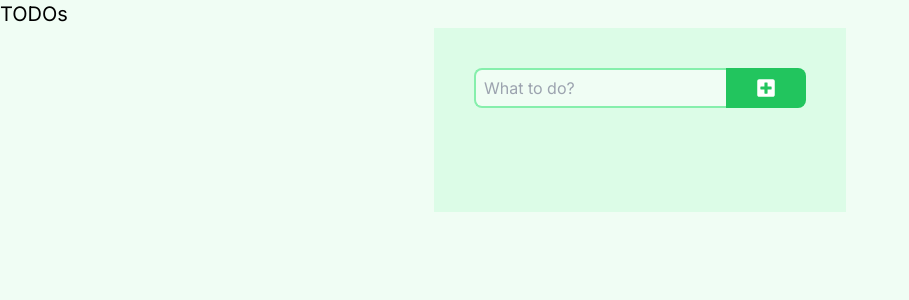
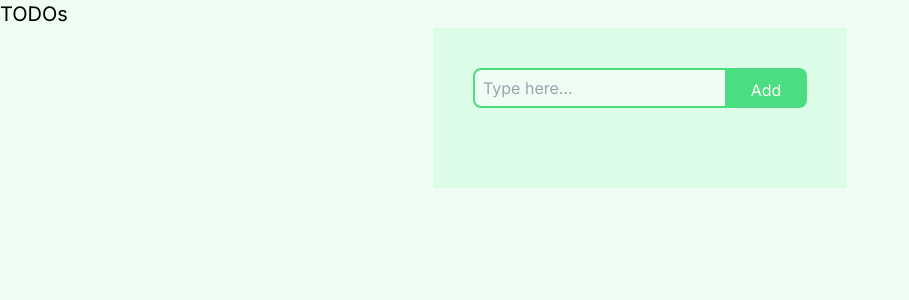
Before and after one commit to raiyan-takrim/todo, a Next.js app: page / in a window 1280 px wide. Shown: the top 300 px of the page, without its empty margins (0-909 px from the left). Built offline with nearby package versions, Linux system fonts and the light colour scheme.

Commit message:
Revert "Empty Insertion blocked with warnig text"
This reverts commit 19cfa440f25412a4f3ef23bf2dbb61f95858a180.

```diff
--- a/src/app/page.js
+++ b/src/app/page.js
@@ -1,15 +1,13 @@
 'use client'
 
 import Todo from "@/components/Todo";
-import clsx from "clsx";
 import { useState } from "react";
-import { FaPlusSquare } from "react-icons/fa";
 
 export default function Home() {
 
   const [todoTitle, setTodoTitle] = useState('');
   const [todos, setTodos] = useState([])
-  const [empty,setEmpty] = useState(false)
+
 
   // When user interacting with the input field
   const takeInput = (value)=> {
@@ -17,14 +15,9 @@ export default function Home() {
   }
 
   // When clicked the add button
-  const addTodo = (formData)=>{
-    if(formData.get('typingField')){
-      setTodos([...todos, todoTitle])
-      setTodoTitle('')
-      setEmpty(false)
-    }else{
-      setEmpty(true)
-    }
+  const addTodo = ()=>{
+    setTodos([...todos, todoTitle])
+    setTodoTitle('')
   }
 
   const editTodo = (target,value)=>{
@@ -41,20 +34,13 @@ export default function Home() {
     <main className="mx-auto h-screen container w-screen">
       <h1 className="text-xl">TODOs</h1>
       <div className="h-fit w-fit p-10 mx-auto bg-green-100">
-        <form action={addTodo} autoComplete="false">
-          <fieldset className="flex">
-            <input name="typingField" type="text" placeholder="What to do?"
-            onChange={(e)=>{takeInput(e.target.value)}}
-            value={todoTitle}
-            className="peer px-2 border-2 border-r-0 bg-green-50 border-green-300 h-10 rounded-l-lg" autoComplete='false'/>
-            <button
-            className="text-xl bg-green-500 h-10 w-20 p-1 rounded-r-lg text-white hover:bg-green-400"
-            ><FaPlusSquare className="mx-auto"/></button>
-          </fieldset>
-          <small className={clsx(
-            `flex-none text-red-300`,
-            empty? 'visible' : 'invisible'
-          )}>You're try to add an empty todo.</small>
+        <form action={addTodo} className="flex" autoComplete="false">
+          <input name="typingField" type="text" placeholder="Type here..."
+          onChange={(e)=>{takeInput(e.target.value)}}
+          value={todoTitle}
+          className="peer px-2 border-2 bg-green-50 border-green-400 h-10 rounded-l-lg" autoComplete='false' required/>
+          <button className="bg-green-400 h-10 w-20 p-2 rounded-r-lg text-white hover:bg-inherit border-2 border-l-0 border-green-400  hover:text-green-400 align-middle"
+          >Add</button>
         </form>
         <ul role="list" className="mt-10">
           { todos.length > 0 && todos.map((element,index)=>{
--- a/src/components/TodoDefaultPhase.js
+++ b/src/components/TodoDefaultPhase.js
@@ -6,7 +6,7 @@ export default function TodoDefaultPhase({deleteTodo,todoTitle,index, toggleEdit
             <input type="checkbox"
             className="peer"
             />
-            <li className="flex-1 peer-checked:line-through ml-4 peer-checked:text-neutral-500"><p>{todoTitle}</p></li>
+            <li className="flex-1 peer-checked:line-through ml-4 peer-checked:text-neutral-500">{todoTitle}</li>
             <button onClick={toggleEditablePhase}
             className="text-green-500 mx-2"
             >
```
Also changed, not shown: 1 other file (tests, documents, lock files or other folders).
